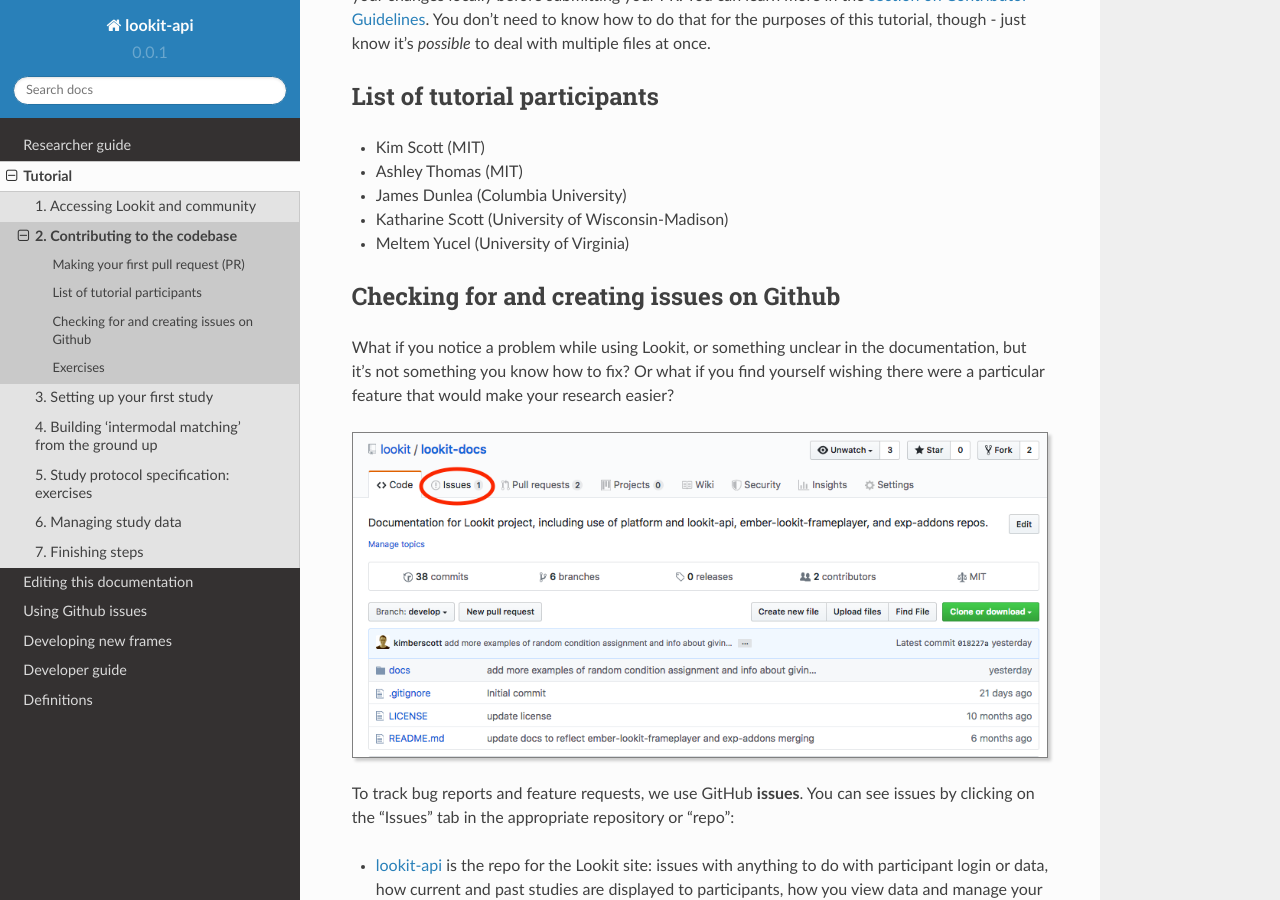
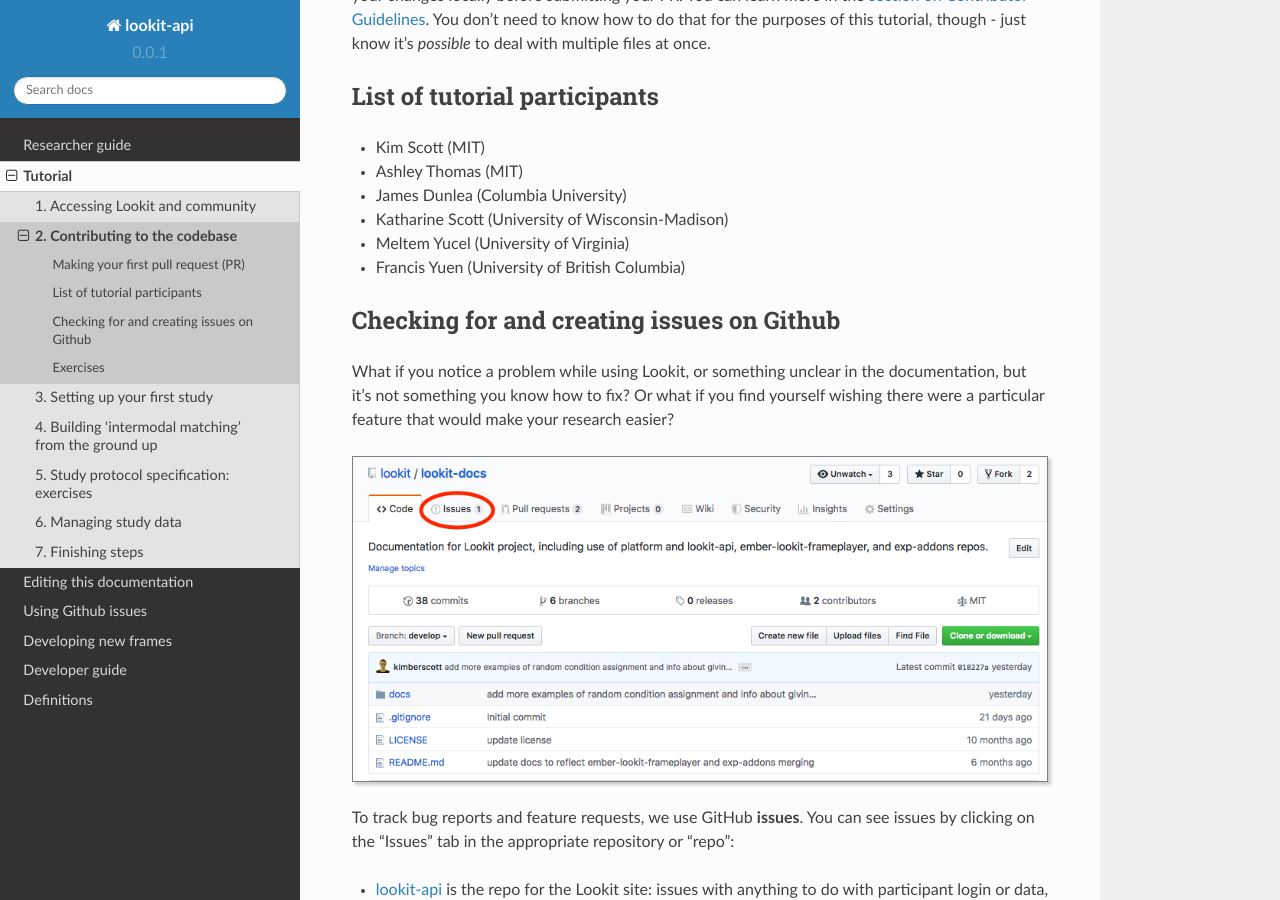
Before and after one commit to lookit/lookit-docs, a Sphinx documentation site: the page built from docs/source/tutorial-contributing.rst, in a window 1280 px wide and 900 px high, scrolled down 3613 px. Built offline with Sphinx 7.4.7 and the Read the Docs theme 2.0.0, drawn with Linux system fonts in a browser that asks for light colours.

Commit message:
Add me to participant list

```diff
--- a/docs/source/tutorial-contributing.rst
+++ b/docs/source/tutorial-contributing.rst
@@ -68,6 +68,7 @@
 - James Dunlea (Columbia University)
 - Katharine Scott (University of Wisconsin-Madison)
 - Meltem Yucel (University of Virginia)
+- Francis Yuen (University of British Columbia)
 
 .. _Github issues overview:
 
```
